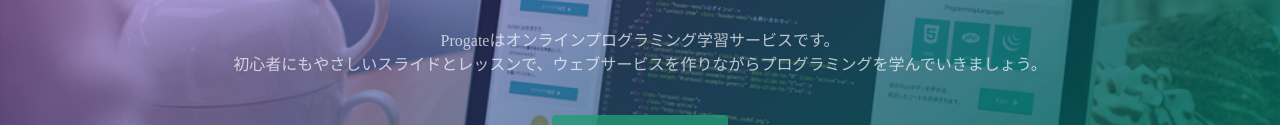
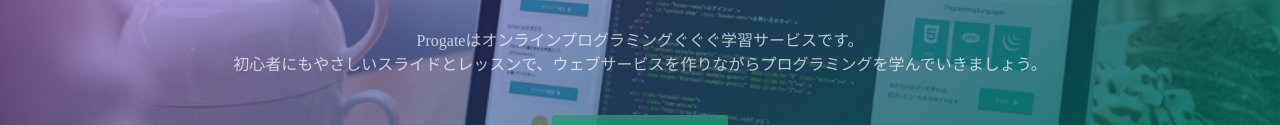
Before and after one commit to MSHIKINATSU/MSHIKINATSU.github.io, a plain HTML site: page index.html in a window 1280 px wide. Shown: the part 317-442 px from the top of the page. Drawn offline with Linux system fonts and the light colour scheme.

Commit message:
Update index.html

```diff
--- a/index.html
+++ b/index.html
@@ -24,7 +24,7 @@
   <div class="top-wrapper">
     <div class="container">
       <h1>LEARN TO CODE.<br>LEARN TO BE CREATIVE.</h1>
-      <p>Progateはオンラインプログラミング学習サービスです。<br>初心者にもやさしいスライドとレッスンで、ウェブサービスを作りながらプログラミングを学んでいきましょう。</p>
+      <p>Progateはオンラインプログラミングぐぐぐ学習サービスです。<br>初心者にもやさしいスライドとレッスンで、ウェブサービスを作りながらプログラミングを学んでいきましょう。</p>
       <div class="btn-wrapper">
         <a href="#" class="btn signup">新規登録はこちら</a>
         <p>or</p>
```
